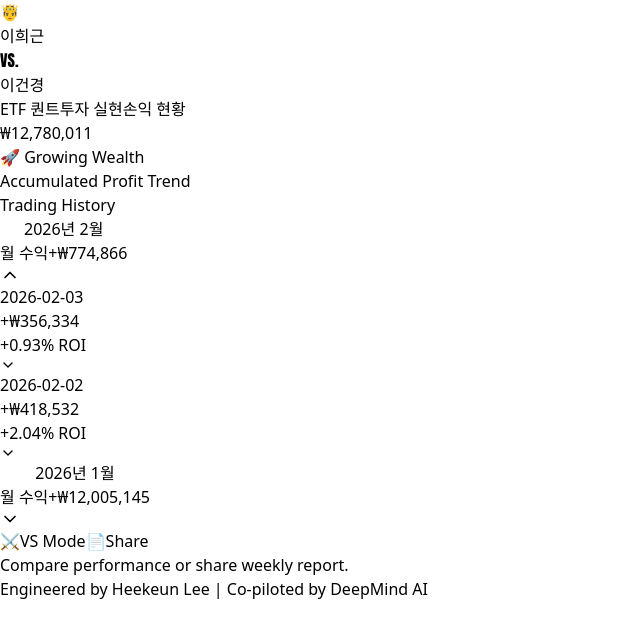
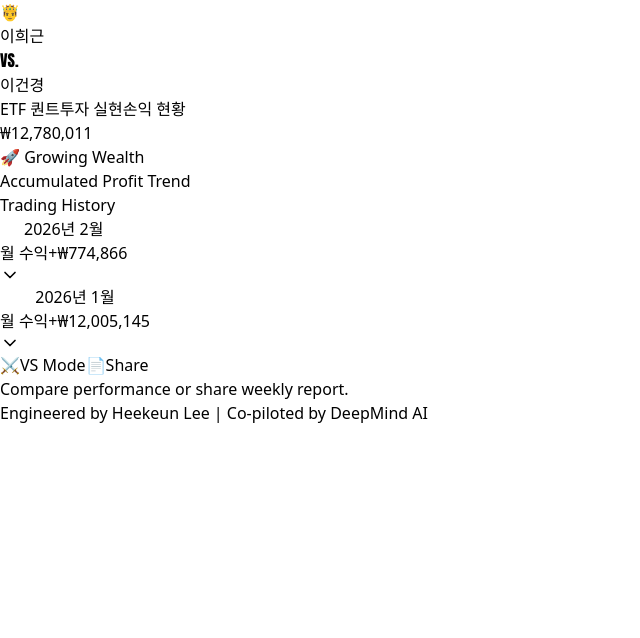
Before and after one commit to heekeunlee/etf-profit-note, a React (Vite) app: page / in a window 1280 px wide. Shown: the top 638 px of the page, without its empty margins (0-640 px from the left). Built offline with nearby package versions, Linux system fonts and the light colour scheme.

Commit message:
UI: Collapse all months by default (user request)

```diff
--- a/src/components/Dashboard.jsx
+++ b/src/components/Dashboard.jsx
@@ -94,18 +94,9 @@ const Dashboard = () => {
     }, [activeUser, comparisonData])
 
     // Effect to set default expanded month when data changes
+    // Effect to set default expanded month when data changes - DISABLED as per user request (collapsed by default)
     useEffect(() => {
-        if (data && data.records && data.records.length > 0) {
-            // Assume records are chronological, so last one is newest?
-            // Existing code used reverse(), so let's verify sort.
-            // Safest to sort by date descending to find latest.
-            const sorted = [...data.records].sort((a, b) => new Date(b.date) - new Date(a.date));
-            if (sorted.length > 0) {
-                const latestDate = new Date(sorted[0].date);
-                const latestKey = `${latestDate.getFullYear()}-${String(latestDate.getMonth() + 1).padStart(2, '0')}`;
-                setExpandedMonths([latestKey]);
-            }
-        }
+        // Auto-expand logic removed to keep default view collapsed
     }, [data])
 
     if (loading) return <div className="flex h-screen items-center justify-center text-gray-400 bg-gray-50">Loading Profit Note...</div>
```
